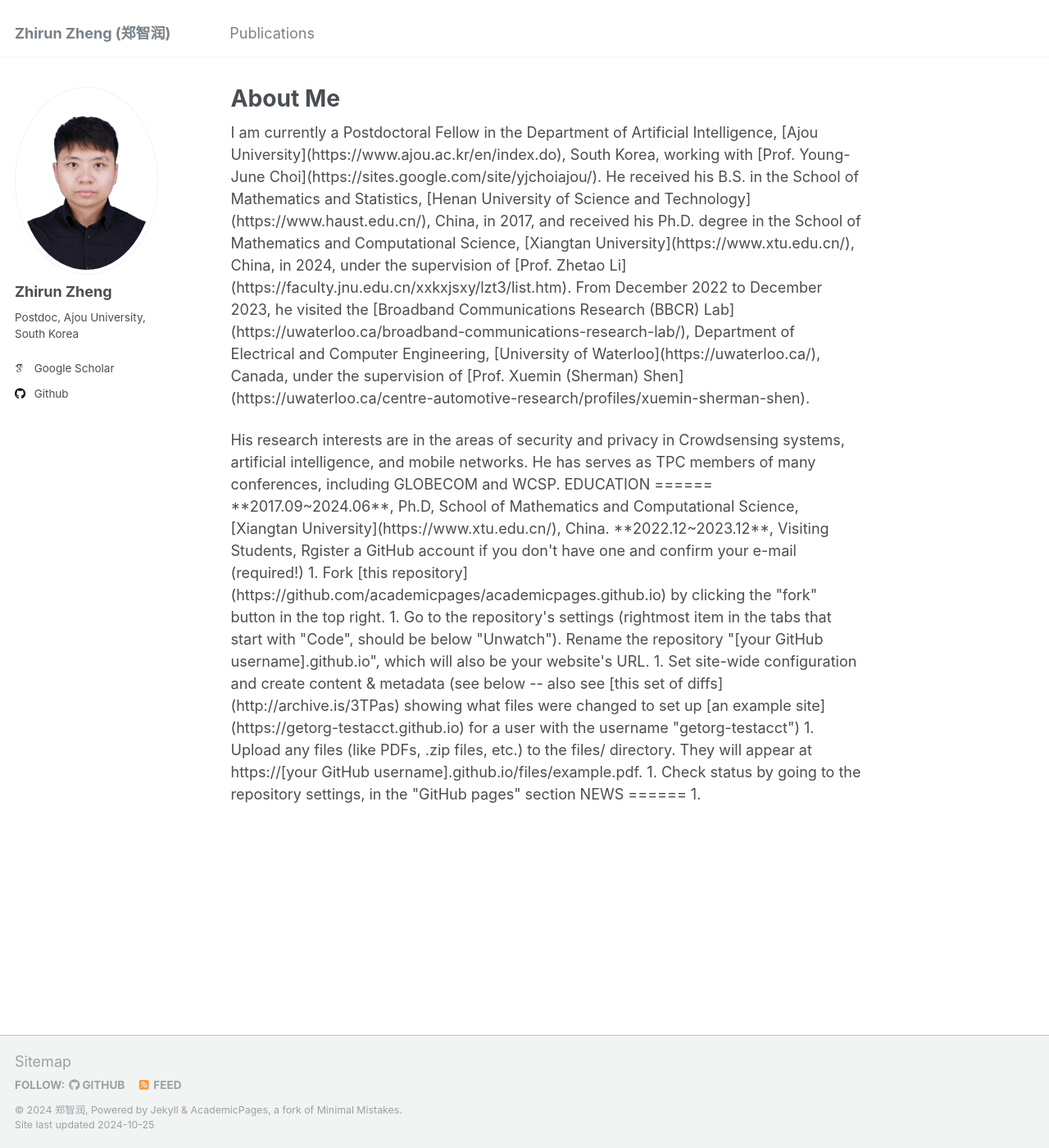
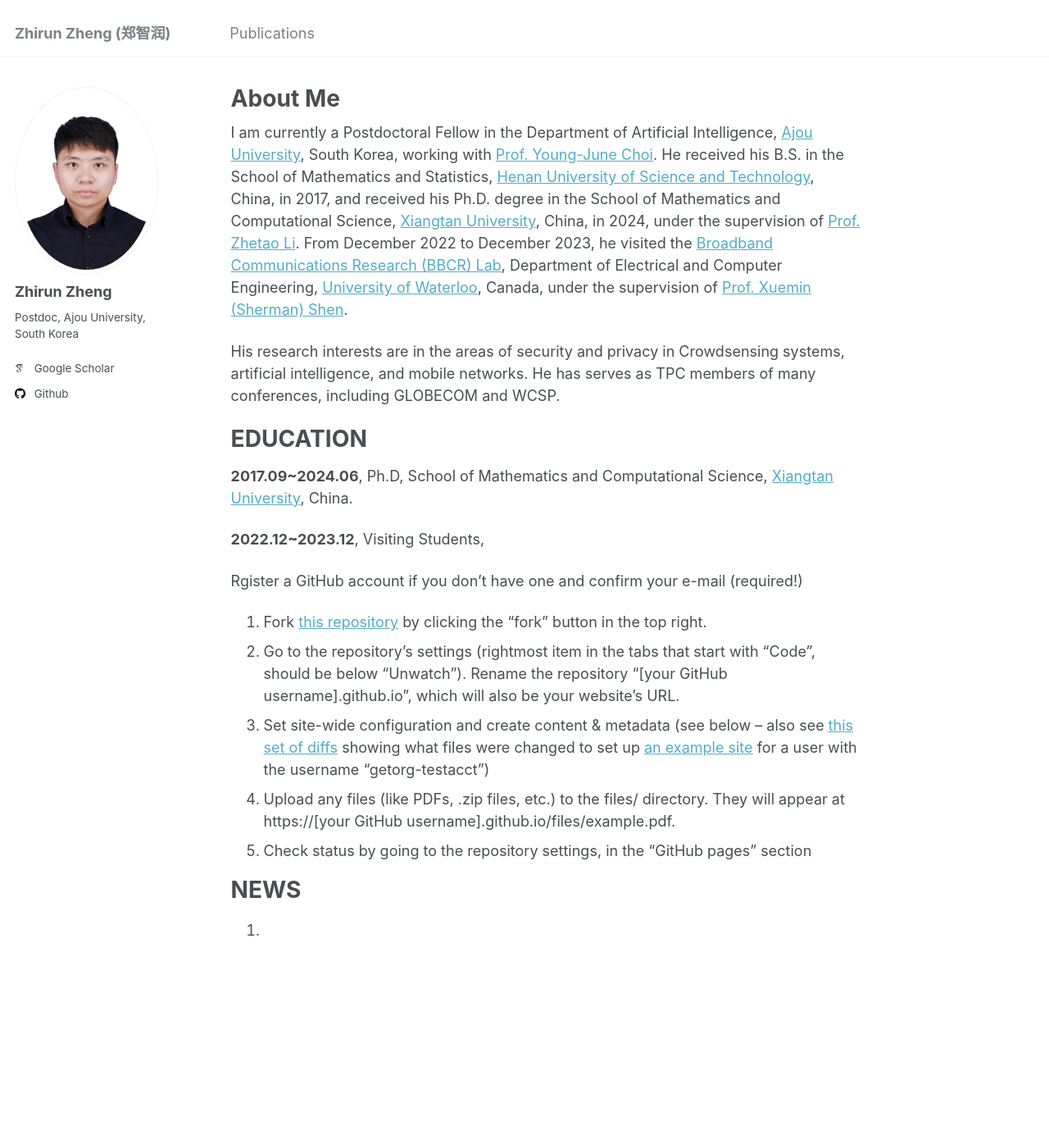
Before and after one commit to zhengzhirun/EN, a Jekyll site: the page built from _pages/about.md, in a window 1280 px wide and 1400 px high. Shown: the whole window at 82% size. Built offline with Jekyll 4.4.1, drawn with Linux system fonts in a browser that asks for light colours; some web fonts are replaced.

Commit message:
Update about.md

```diff
--- a/_pages/about.md
+++ b/_pages/about.md
@@ -7,7 +7,7 @@ redirect_from:
   - /about.html
 ---
 
-<p>I am currently a Postdoctoral Fellow in the Department of Artificial Intelligence, [Ajou University](https://www.ajou.ac.kr/en/index.do), South Korea, working with [Prof. Young-June Choi](https://sites.google.com/site/yjchoiajou/). He received his B.S. in the School of Mathematics and Statistics, [Henan University of Science and Technology](https://www.haust.edu.cn/), China, in 2017, and received his Ph.D. degree in the School of Mathematics and Computational Science, [Xiangtan University](https://www.xtu.edu.cn/), China, in 2024, under the supervision of [Prof. Zhetao Li](https://faculty.jnu.edu.cn/xxkxjsxy/lzt3/list.htm). From December 2022 to December 2023, he visited the [Broadband Communications Research (BBCR) Lab](https://uwaterloo.ca/broadband-communications-research-lab/), Department of Electrical and Computer Engineering, [University of Waterloo](https://uwaterloo.ca/), Canada, under the supervision of [Prof. Xuemin (Sherman) Shen](https://uwaterloo.ca/centre-automotive-research/profiles/xuemin-sherman-shen).<p>
+I am currently a Postdoctoral Fellow in the Department of Artificial Intelligence, [Ajou University](https://www.ajou.ac.kr/en/index.do), South Korea, working with [Prof. Young-June Choi](https://sites.google.com/site/yjchoiajou/). He received his B.S. in the School of Mathematics and Statistics, [Henan University of Science and Technology](https://www.haust.edu.cn/), China, in 2017, and received his Ph.D. degree in the School of Mathematics and Computational Science, [Xiangtan University](https://www.xtu.edu.cn/), China, in 2024, under the supervision of [Prof. Zhetao Li](https://faculty.jnu.edu.cn/xxkxjsxy/lzt3/list.htm). From December 2022 to December 2023, he visited the [Broadband Communications Research (BBCR) Lab](https://uwaterloo.ca/broadband-communications-research-lab/), Department of Electrical and Computer Engineering, [University of Waterloo](https://uwaterloo.ca/), Canada, under the supervision of [Prof. Xuemin (Sherman) Shen](https://uwaterloo.ca/centre-automotive-research/profiles/xuemin-sherman-shen).
 
 His research interests are in the areas of security and privacy in Crowdsensing systems, artificial intelligence, and mobile networks. He has serves as TPC members of many conferences, including GLOBECOM and WCSP.
 
```
